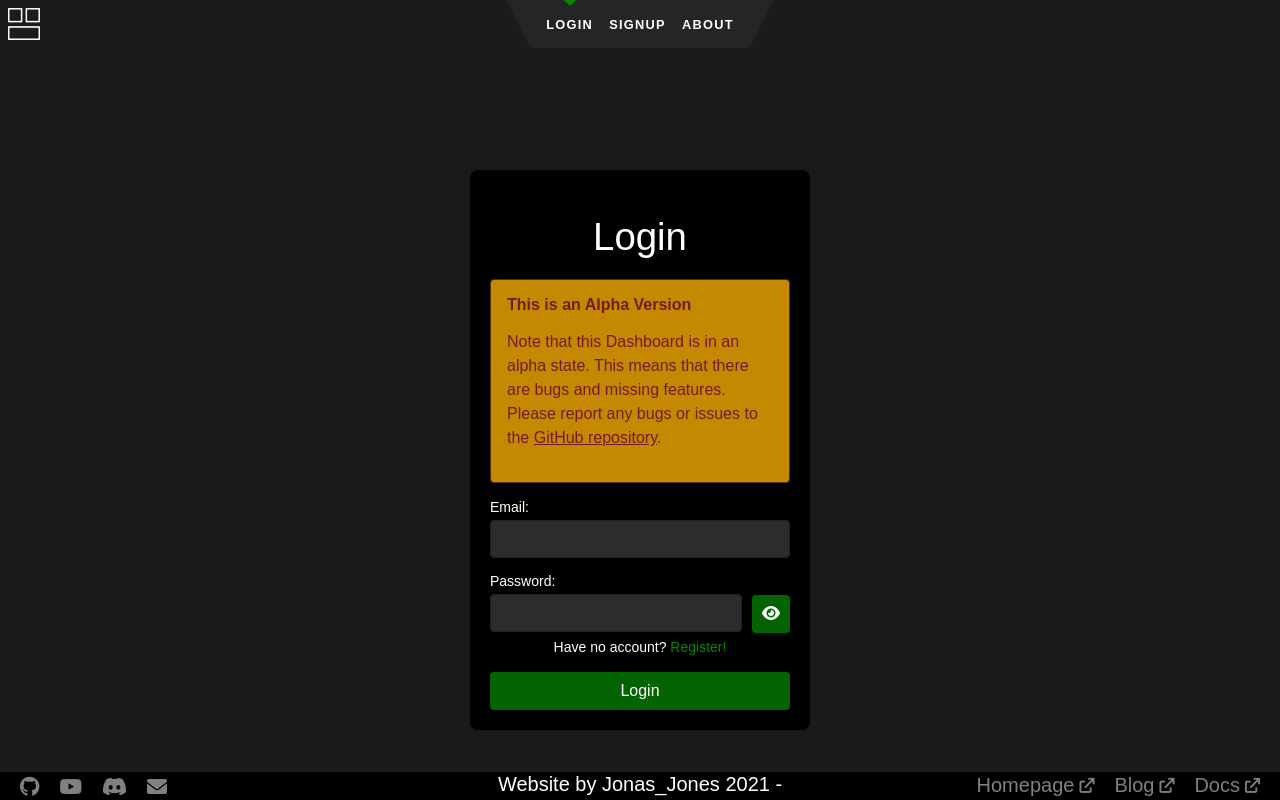
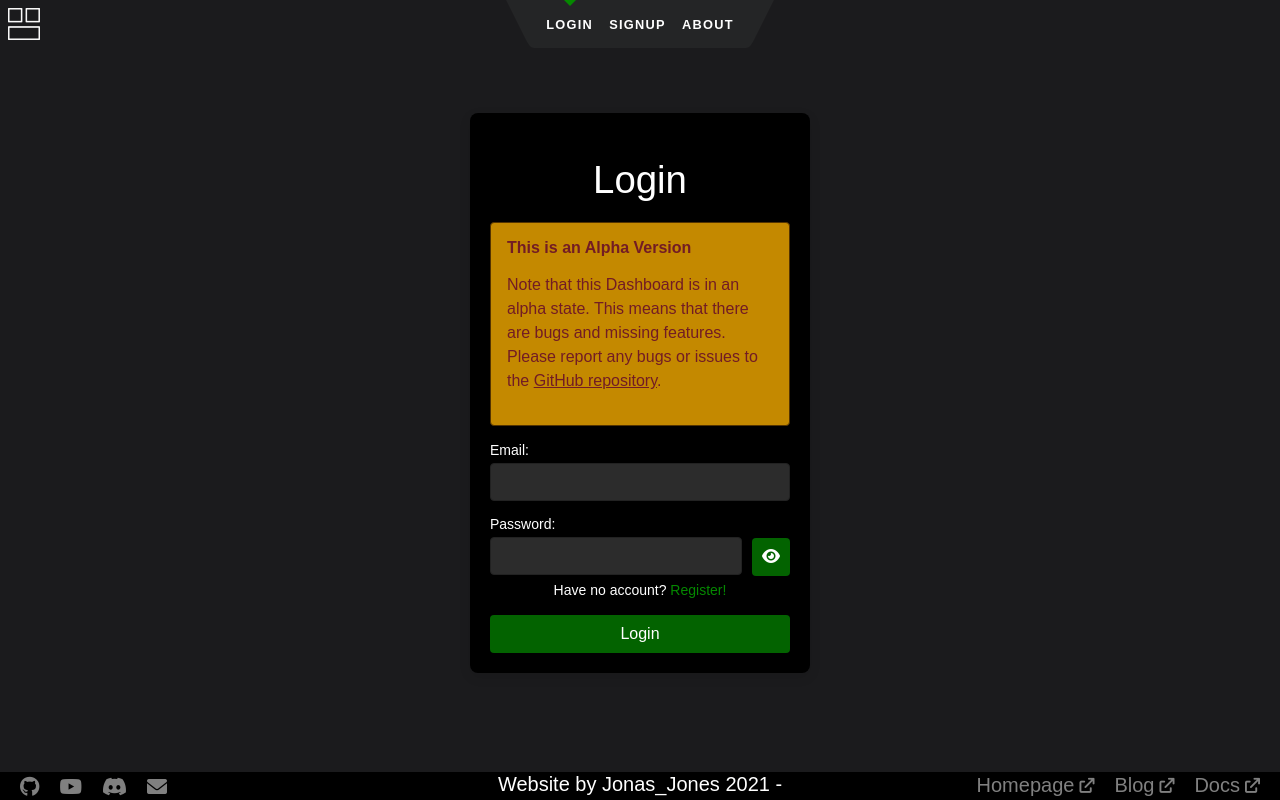
Before and after one commit to JonasunderscoreJones/dash.jonasjones.dev, a SvelteKit app: page /login in a window 1280 px wide. Built offline with nearby package versions, Linux system fonts and the light colour scheme.

Commit message:
fixed login and signup margins

```diff
--- a/src/routes/login/+page.svelte
+++ b/src/routes/login/+page.svelte
@@ -81,12 +81,11 @@
       display: flex;
       flex-wrap: wrap;
       justify-content: center;
-      position: fixed;
-      top: 50px;
-      left: 0;
+      position: relative;
       align-items: center;
-      height: 100vh;
+      height: 80vh;
       width: 100vw;
+      margin-top: 25px;
     }
 
     .login-prompt {
--- a/src/routes/signup/+page.svelte
+++ b/src/routes/signup/+page.svelte
@@ -86,12 +86,11 @@
       display: flex;
       flex-wrap: wrap;
       justify-content: center;
-      position: fixed;
-      top: 50px;
-      left: 0;
+      position: relative;
       align-items: center;
-      height: 100vh;
+      height: 80vh;
       width: 100vw;
+      margin-top: 25px;
     }
 
     .login-prompt {
```
